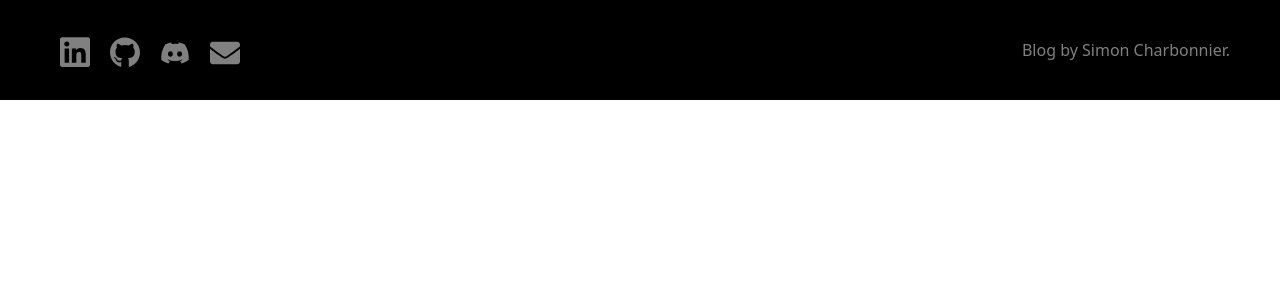
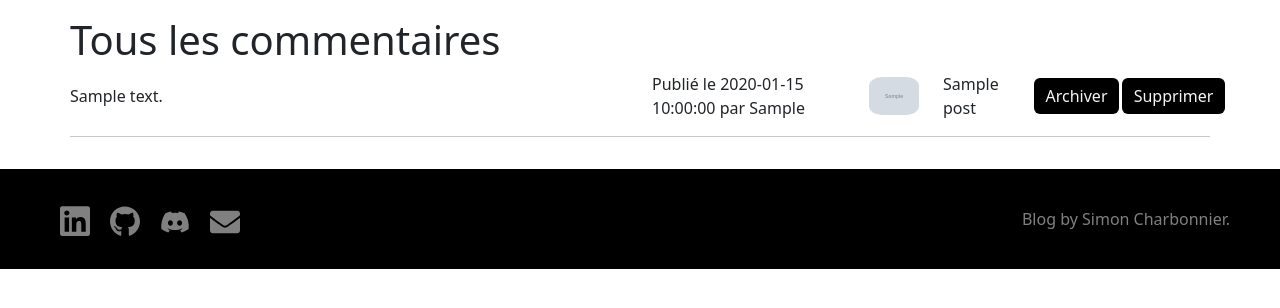
Before and after one commit to Simoncharbonnier/OCP5, a PHP site: page /P5/index.php?controller=Comment in a window 1280 px wide. Shown: the part 72-380 px from the top of the page. Run offline with PHP 8.4, Linux system fonts and the light colour scheme; tables that the repository leaves empty or names only in its code hold one stand-in row (values such as "Sample post"); grey boxes marked "Sample" are stand-in pictures.

Commit message:
feat: update/delete comment & index

```diff
--- a/app/controllers/Comment.php
+++ b/app/controllers/Comment.php
@@ -2,7 +2,6 @@
 
 require_once('app/models/Comment_model.php');
 require_once('app/models/Post_model.php');
-require_once('app/controllers/Post.php');
 
 class Comment {
 
@@ -11,7 +10,10 @@ class Comment {
    * As an admin
    */
   public function index() : void {
+    $commentModel = New Comment_model();
+    $comments = $commentModel->getAll();
 
+    include_once('app/views/comment/index.php');
   }
 
   /**
@@ -52,8 +54,31 @@ class Comment {
    * Update a comment by its id and redirect to index()
    * As an admin
    */
-  public function update() : void {
+  public function edit() : void {
+    try {
+      $commentId = $_GET['id'];
+      $commentModel = New Comment_model();
+      $comment = $commentModel->getById($commentId);
 
+      if (!empty($comment)) {
+        $data = [];
+
+        if ($comment[0]['valid']) {
+          $data['valid'] = 0;
+        } else {
+          $data['valid'] = 1;
+        }
+        $data['id'] = $commentId;
+
+        $commentModel->update($data);
+      } else {
+        throw new Exception("Le commentaire n'existe pas.");
+      }
+    } catch(Exception $e) {
+      $message = $e->getMessage();
+    }
+
+    header("Location: http://localhost/P5/?controller=comment&action=index");
   }
 
   /**
@@ -61,6 +86,23 @@ class Comment {
    * As an admin
    */
   public function delete() : void {
+    try {
+      if ($_GET['id']) {
+        $commentModel = New Comment_model();
+        $comment = $commentModel->getById($_GET['id']);
 
+        if (!empty($comment)) {
+          $commentModel->delete($_GET['id']);
+        } else {
+          throw new Exception("Le commentaire n'existe pas.");
+        }
+      } else {
+        throw new Exception("Quel commentaire voulez-vous supprimer ?");
+      }
+    } catch(Exception $e) {
+      $message = $e->getMessage();
+    }
+
+    header("Location: http://localhost/P5/?controller=comment&action=index");
   }
 }
--- a/app/models/Comment_model.php
+++ b/app/models/Comment_model.php
@@ -8,7 +8,13 @@ class Comment_model extends Model {
    * Get all comments
    */
   public function getAll() {
-    $sql = "SELECT * FROM Comment";
+    $sql = "SELECT Comment.id, Comment.message, Comment.created_at, Comment.valid,
+                    User.first_name author, User.avatar author_avatar,
+                    Post.id post_id, Post.title post_title
+            FROM Comment
+            JOIN User ON User.id = Comment.user_id
+            JOIN Post ON Post.id = Comment.post_id
+            ORDER BY valid";
     $query = $this->db->prepare($sql);
     $query->execute();
     return $query->fetchAll();
@@ -48,9 +54,9 @@ class Comment_model extends Model {
    * Delete a comment
    */
   public function delete($id) {
-    $sql = "DELETE FROM Comment WHERE id = :comment_id";
+    $sql = "DELETE FROM Comment WHERE id = :id";
     $query = $this->db->prepare($sql);
-    $query->bindParam(':comment_id', $id);
+    $query->bindParam(':id', $id);
     return $query->execute();
   }
 }
--- /dev/null
+++ b/app/views/comment/index.php
@@ -0,0 +1,32 @@
+<link rel="stylesheet" href="assets/css/comments.css">
+
+<div class="container">
+  <div class="row comments">
+    <h1>Tous les commentaires</h1>
+    <div class="col-md-12">
+      <?php foreach ($comments as $i => $comment) : ?>
+        <div class="row comment">
+          <div class="col-md-6 comment-part message">
+            <p><?= $comment['message'] ?></p>
+          </div>
+          <div class="col-md-3 comment-part date-created">
+            <p>Publié le <?= $comment['created_at'] ?> par <?= $comment['author'] ?></p>
+            <img class="avatar" src="assets/img/user/<?= $comment['author_avatar'] ?>" alt="">
+          </div>
+          <div class="col-md-1 comment-part">
+            <a class="btn-underline" href="?controller=post&action=detail&id=<?= $comment['post_id'] ?>"><?= $comment['post_title'] ?></a>
+          </div>
+          <div class="col-md-1 comment-part">
+            <a class="btn" href="?controller=comment&action=edit&id=<?= $comment['id'] ?>">
+              <?= $comment['valid'] ? "Archiver" : "Valider" ?>
+            </a>
+          </div>
+          <div class="col-md-1 comment-part">
+            <a class="btn" href="?controller=comment&action=delete&id=<?= $comment['id'] ?>">Supprimer</a>
+          </div>
+        </div>
+        <hr>
+      <?php endforeach; ?>
+    </div>
+  </div>
+</div>
--- a/app/views/components/header.php
+++ b/app/views/components/header.php
@@ -11,7 +11,7 @@
         <a class="nav-link" href="" data-bs-toggle="modal" data-bs-target="#modal-add-post">Ajouter</a>
       </li>
       <li class="nav-item" controller="comment" action="index">
-        <a class="nav-link" href="#">Commentaires</a>
+        <a class="nav-link" href="?controller=comment&action=index">Commentaires</a>
       </li>
       <li class="nav-item" controller="user" action="index">
         <a class="nav-link" href="#">Utilisateurs</a>
--- /dev/null
+++ b/assets/css/comments.css
@@ -0,0 +1,17 @@
+.comments .comment-part {
+  display: flex;
+  align-items: center;
+  justify-content: center;
+}
+
+.comments .message {
+  justify-content: flex-start;
+}
+
+.comments .date-created img {
+  margin-left: 1rem;
+}
+
+.comments .btn-underline:hover {
+  text-decoration: underline;
+}
```
